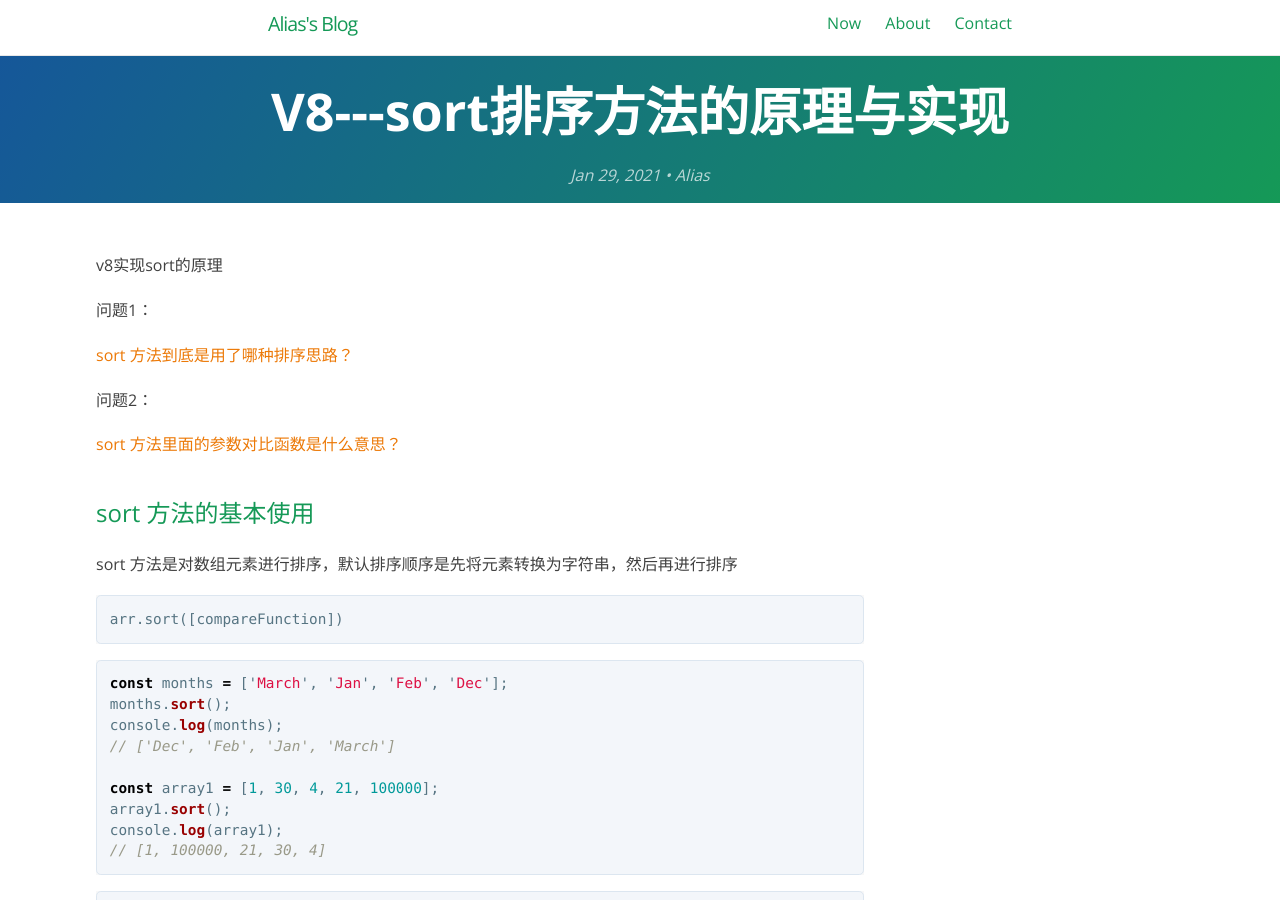
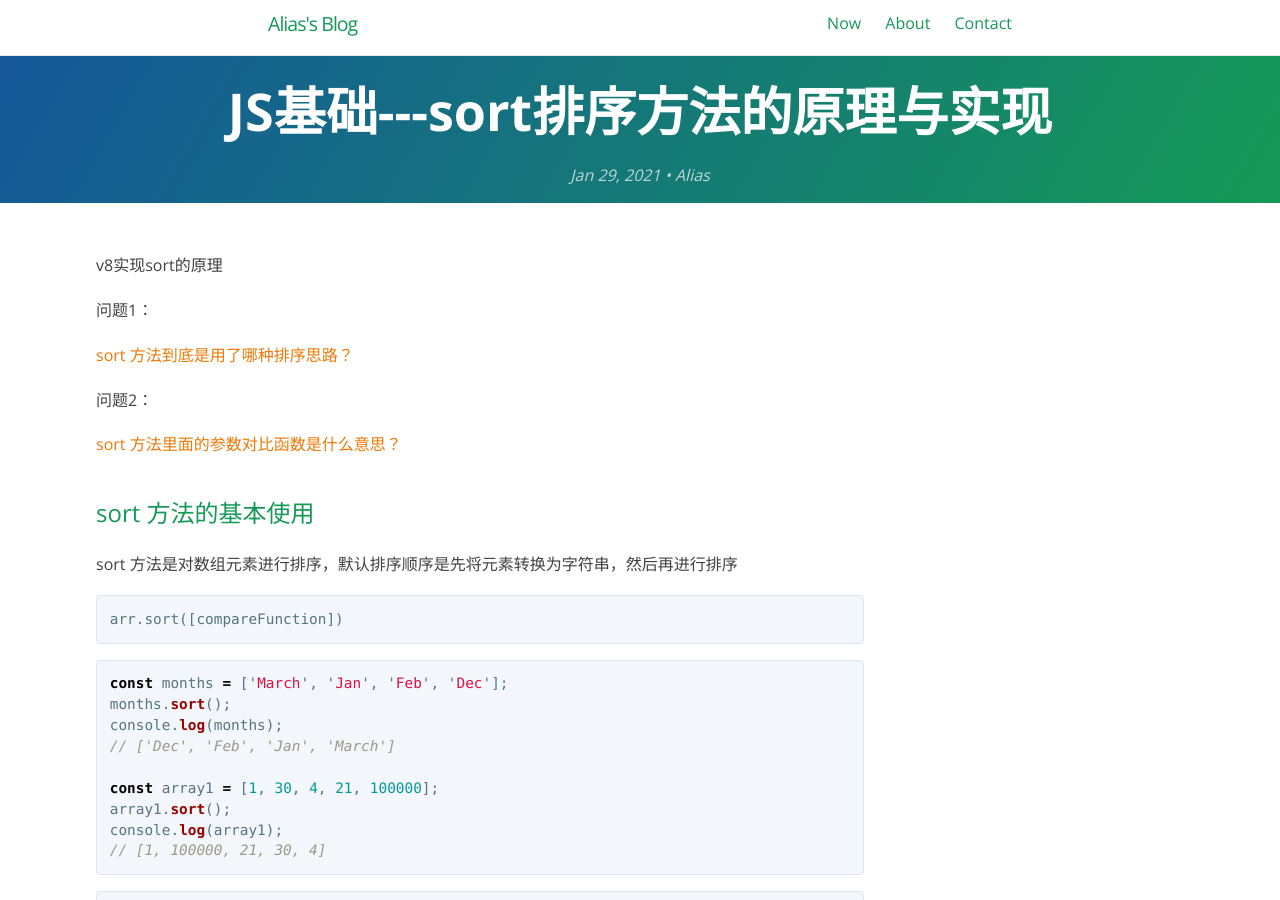
Before and after one commit to higwendolyn/Alias, a Jekyll site: the page built from _posts/2021-01-29-js_sort.md, in a window 1280 px wide and 900 px high. Built offline with Jekyll 4.4.1, drawn with Linux system fonts in a browser that asks for light colours.

Commit message:
描述修改

```diff
--- a/_posts/2021-01-29-js_sort.md
+++ b/_posts/2021-01-29-js_sort.md
@@ -1,7 +1,7 @@
 ---
 layout: post
-title: "V8---sort排序方法的原理与实现"
-category: 'V8'
+title: "JS基础---sort排序方法的原理与实现"
+category: 'JavaScript'
 ---
 
 v8实现sort的原理
```
